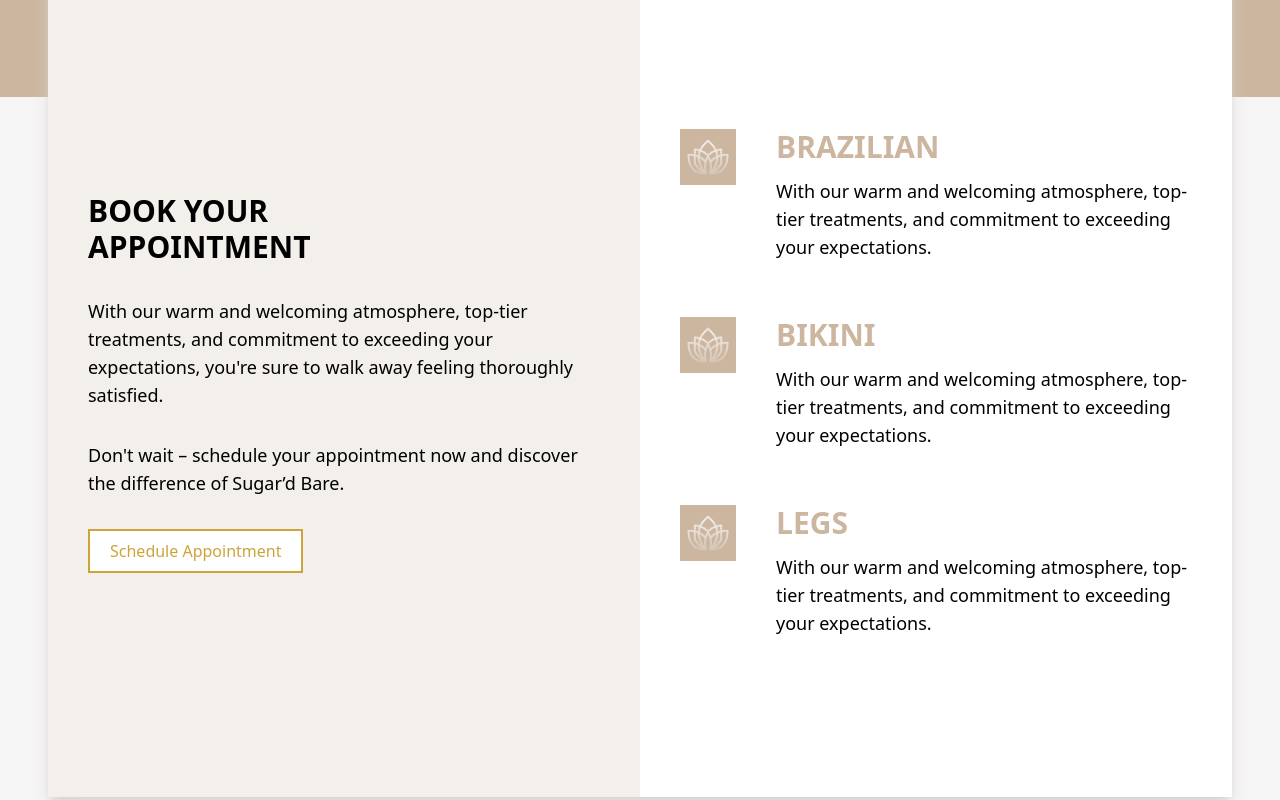
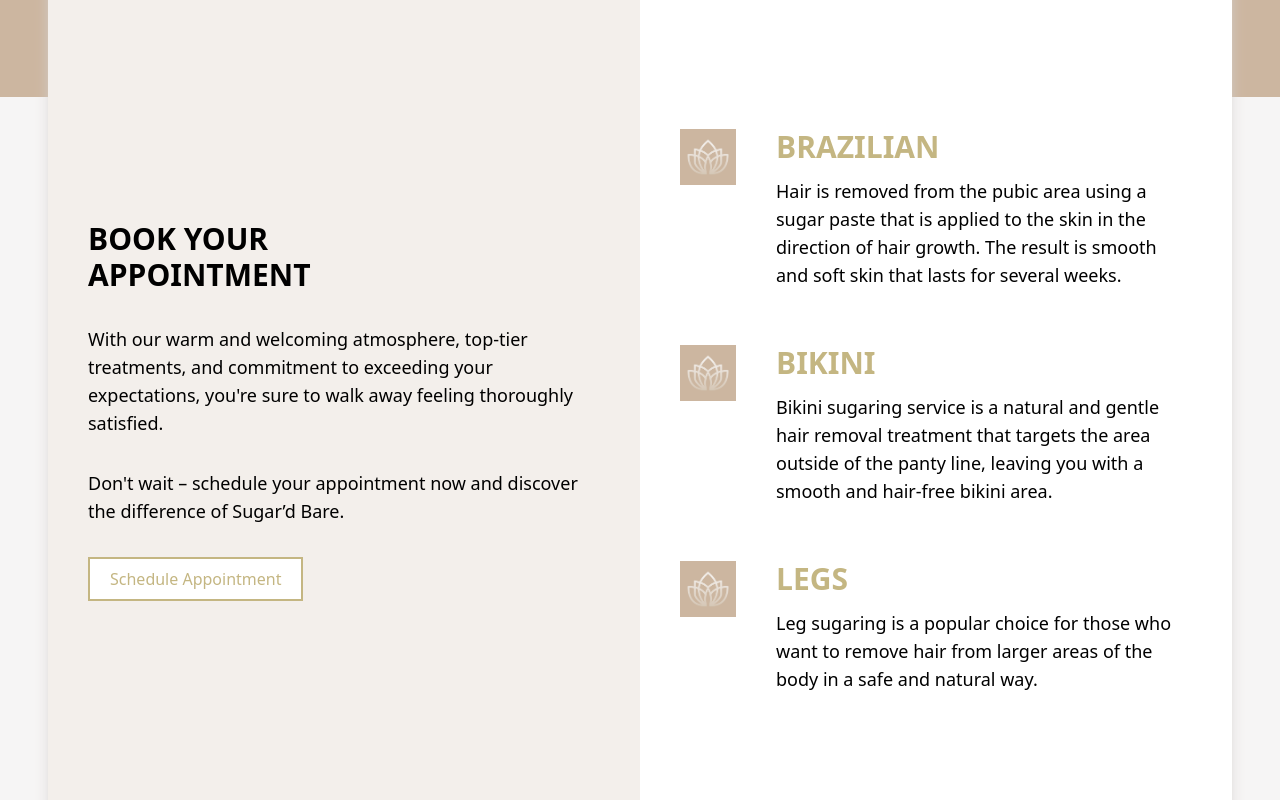
Before and after one commit to It-s-Simply-Sugar/sugard-bare, a React (Create React App) app: page / in a window 1280 px wide. Shown: the part 940-1740 px from the top of the page. Built offline with nearby package versions, Linux system fonts and the light colour scheme.

Commit message:
update content

```diff
--- a/src/App.tsx
+++ b/src/App.tsx
@@ -11,23 +11,25 @@ import ContactUs from './components/ContactUs';
 import Footer from './components/Footer';
 
 function App() {
-  const [showBanner, setShowBanner] = useState(true);
+  const [showBanner, setShowBanner] = useState(false);
+
+  const scrollHandler = () => {
+    const scrollTop = window.pageYOffset;
+    if (scrollTop >= 300 && !showBanner) {
+      setShowBanner(true);
+    } else if (scrollTop < 300 && showBanner) {
+      setShowBanner(false);
+    }
+  };
+
   useEffect(() => {
-    const scrollHandler = () => {
-      const scrollTop = window.pageYOffset;
-      if (scrollTop <= 300 && showBanner) {
-        setShowBanner(false);
-      } else if (scrollTop > 300 && !showBanner) {
-        setShowBanner(true);
-      }
-    };
     window.addEventListener('scroll', scrollHandler);
     return () => window.removeEventListener('scroll', scrollHandler);
   }, [showBanner]);
 
   return (
     <div>
-      <div className={showBanner ? 'fixed top-0 w-full z-40 transition' : 'top-[-300px]'}>
+      <div className={showBanner ? 'fixed top-0 w-full z-40 transition' : ''}>
         <AnnouncementBanner />
       </div>
 
--- a/src/components/Home/Gallery/Gallery.css
+++ b/src/components/Home/Gallery/Gallery.css
@@ -1,5 +1,5 @@
 .arrow-right, .arrow-left {
-  background-color: #CCA43A;
+  background-color: #C4B682;
   top: 48%;
   transform: translateX(-0px);
   transform: translateY(-50px);
--- a/src/components/Home/Promotions.tsx
+++ b/src/components/Home/Promotions.tsx
@@ -10,7 +10,7 @@ const Promotions = () => {
             <div className="grid place-items-center sm:place-items-start mb-4 sm:mb-10">
               <p
                 className="text-xl xsl:text-2xl xs:text-xl sm:text-2xl md:text-3xl font-semibold uppercase sm:pb-3"
-                style={{ color: '#CCB6A0' }}>
+                style={{ color: '#C4B682' }}>
                 get more for less: our latest
                 <br />
                 promotions & discounts
--- a/src/components/Home/Services.tsx
+++ b/src/components/Home/Services.tsx
@@ -16,54 +16,58 @@ const Services = () => {
               <ul className="grid place-items-center sm:place-items-start">
                 <li
                   className="text-md xsl:text-xl sm:text-2xl md:text-3xl font-semibold uppercase sm:pb-3"
-                  style={{ color: '#CCB6A0' }}>
+                  style={{ color: '#C4B682' }}>
                   brazilian
                 </li>
                 <li className="hidden sm:block text-sm md:text-base lg:text-lg">
-                  With our warm and welcoming atmosphere, top-tier treatments, and commitment to
-                  exceeding your expectations.
+                  Hair is removed from the pubic area using a sugar paste that is applied to the
+                  skin in the direction of hair growth. The result is smooth and soft skin that
+                  lasts for several weeks.
                 </li>
               </ul>
             </div>
             <p className="sm:hidden text-sm md:text-base lg:text-lg mb-8">
-              With our warm and welcoming atmosphere, top-tier treatments, and commitment to
-              exceeding your expectations.
+              Hair is removed from the pubic area using a sugar paste that is applied to the skin in
+              the direction of hair growth. The result is smooth and soft skin that lasts for
+              several weeks.
             </p>
             <div className="flex mb-4 sm:mb-14">
               <img src={flower} className="w-14 h-14 mr-4 sm:mr-10" />
               <ul className="grid place-items-center sm:place-items-start">
                 <li
                   className="text-md xsl:text-xl sm:text-2xl md:text-3xl font-semibold uppercase sm:pb-3"
-                  style={{ color: '#CCB6A0' }}>
+                  style={{ color: '#C4B682' }}>
                   bikini
                 </li>
                 <li className="hidden sm:block text-sm md:text-base lg:text-lg">
-                  With our warm and welcoming atmosphere, top-tier treatments, and commitment to
-                  exceeding your expectations.
+                  Bikini sugaring service is a natural and gentle hair removal treatment that
+                  targets the area outside of the panty line, leaving you with a smooth and
+                  hair-free bikini area.
                 </li>
               </ul>
             </div>
             <p className="sm:hidden text-sm md:text-base lg:text-lg mb-8">
-              With our warm and welcoming atmosphere, top-tier treatments, and commitment to
-              exceeding your expectations.
+              Bikini sugaring service is a natural and gentle hair removal treatment that targets
+              the area outside of the panty line, leaving you with a smooth and hair-free bikini
+              area.
             </p>
             <div className="flex mb-4 sm:mb-0">
               <img src={flower} className="w-14 h-14 mr-4 sm:mr-10" />
               <ul className="grid place-items-center sm:place-items-start">
                 <li
                   className="text-md xsl:text-xl sm:text-2xl md:text-3xl font-semibold uppercase sm:pb-3"
-                  style={{ color: '#CCB6A0' }}>
+                  style={{ color: '#C4B682' }}>
                   legs
                 </li>
                 <li className="hidden sm:block text-sm md:text-base lg:text-lg">
-                  With our warm and welcoming atmosphere, top-tier treatments, and commitment to
-                  exceeding your expectations.
+                  Leg sugaring is a popular choice for those who want to remove hair from larger
+                  areas of the body in a safe and natural way.
                 </li>
               </ul>
             </div>
             <p className="sm:hidden text-sm md:text-base lg:text-lg">
-              With our warm and welcoming atmosphere, top-tier treatments, and commitment to
-              exceeding your expectations.
+              Leg sugaring is a popular choice for those who want to remove hair from larger areas
+              of the body in a safe and natural way.
             </p>
           </div>
         </div>
@@ -86,13 +90,16 @@ const Services = () => {
               Don&apos;t wait – schedule your appointment now and discover the difference of Sugar’d
               Bare.
             </p>
-            <div>
+            <a
+              href="https://www.vagaro.com/itssimplysugar/services"
+              target="_blank"
+              rel="noreferrer">
               <button
                 className="text-sm xs:text-base bg-white border-2 border-solid px-5 py-2 bg-white"
-                style={{ borderColor: '#CCA43A', color: '#CCA43A' }}>
+                style={{ borderColor: '#C4B682', color: '#C4B682' }}>
                 Schedule Appointment
               </button>
-            </div>
+            </a>
           </div>
         </div>
       </div>
--- a/src/components/Home/index.tsx
+++ b/src/components/Home/index.tsx
@@ -1,4 +1,5 @@
 import React from 'react';
+import { Link } from 'react-router-dom';
 import './home.css';
 import Services from './Services';
 import Gallery from './Gallery';
@@ -39,15 +40,15 @@ const Home = () => {
                       warm and welcoming touch.
                     </p>
                     <div className="hidden lg:block grid justify-center pt-12">
-                      <a href="#" className="flex">
-                        <p className="grid place-items-center text-xs lg:text-base xl:text-lg font-semibold text-center underline mr-6">
+                      <Link to="/services" className="flex">
+                        <p className="grid place-items-center text-xs lg:text-base xl:text-lg font-semibold text-center underline mr-6 hover:text-white">
                           View Services
                         </p>
                         {/* add animation to make button bounce */}
                         <button className="rounded-full bg-white h-9 w-9">
                           <span className="arrow down" />
                         </button>
-                      </a>
+                      </Link>
                     </div>
                   </div>
                 </div>
--- a/src/components/Services/PopularServices.tsx
+++ b/src/components/Services/PopularServices.tsx
@@ -20,23 +20,27 @@ const PopularServices = () => {
             <div className="mt-auto -full lg:flex">
               <div className="description w-full lg:ml-4  grid place-items-center">
                 <p className="text-center my-3 lg:text-left text-xs">{service.description}</p>
-                <div className="w-full mt-auto hidden xxs:block flex justify-start items-center -mt-auto">
+                <a
+                  className="w-full mt-auto hidden xxs:block flex justify-start items-center -mt-auto"
+                  href="https://www.vagaro.com/itssimplysugar/services">
                   <button
                     className="w-full sm:w-1/2 sm:w-full sm:w-auto text-xs p-2 text-white"
                     style={{ backgroundColor: '#CCB6A0' }}>
                     Book Service
                   </button>
-                </div>
+                </a>
               </div>
             </div>
             {/* mobile */}
-            <div className="mt-4 w-full xxs:hidden">
+            <a
+              className="mt-4 w-full xxs:hidden"
+              href="https://www.vagaro.com/itssimplysugar/services">
               <button
                 className="w-full text-xs p-2 text-white"
                 style={{ backgroundColor: '#CCB6A0' }}>
                 Book Service
               </button>
-            </div>
+            </a>
           </div>
         ))}
       </div>
```
Also changed, not shown: src/components/Home/Benefits/index.tsx (+11 -7 lines), src/assets/some-image.png.
